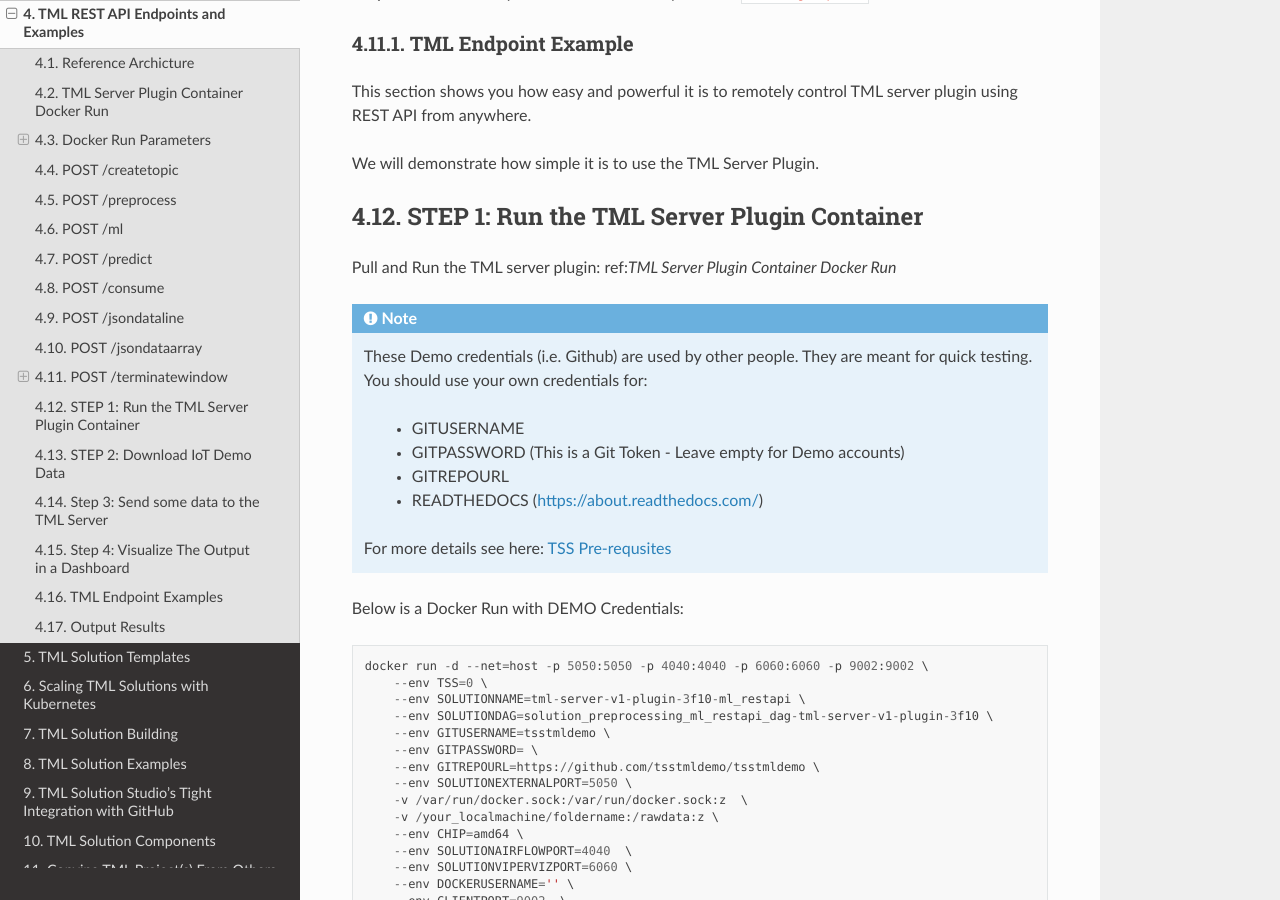
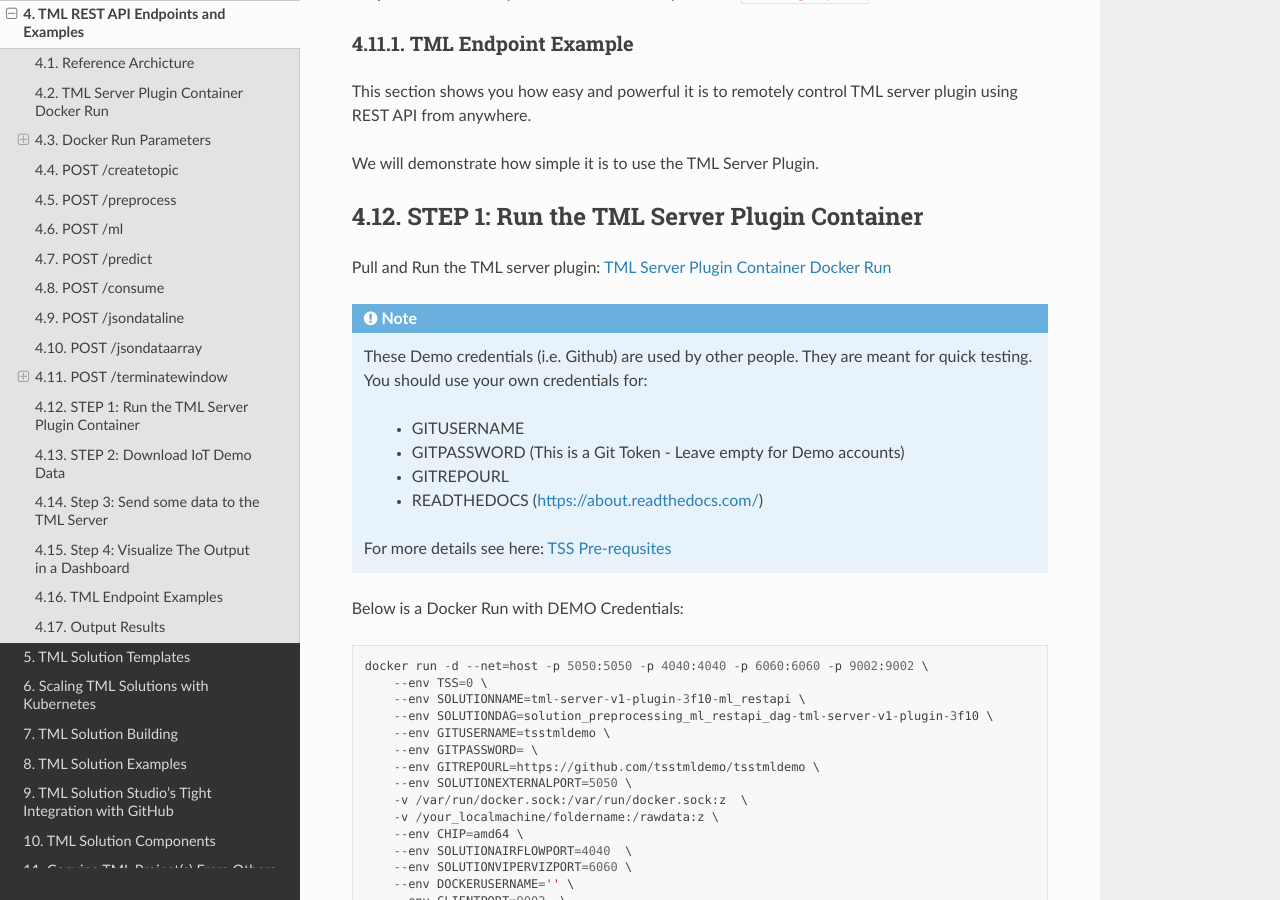
Before and after one commit to smaurice101/readthedocs, a Sphinx documentation site: the page built from docs/source/tmlapi.rst, in a window 1280 px wide and 900 px high, scrolled down 22111 px. Built offline with Sphinx 7.4.7 and the Read the Docs theme 3.1.0, drawn with Linux system fonts in a browser that asks for light colours.

Commit message:
Update tmlapi.rst

```diff
--- a/docs/source/tmlapi.rst
+++ b/docs/source/tmlapi.rst
@@ -1206,7 +1206,7 @@
 STEP 1: Run the TML Server Plugin Container
 -------------------------------------------
 
-Pull and Run the TML server plugin: ref:`TML Server Plugin Container Docker Run`
+Pull and Run the TML server plugin: :ref:`TML Server Plugin Container Docker Run`
 
 .. note::
 
```
